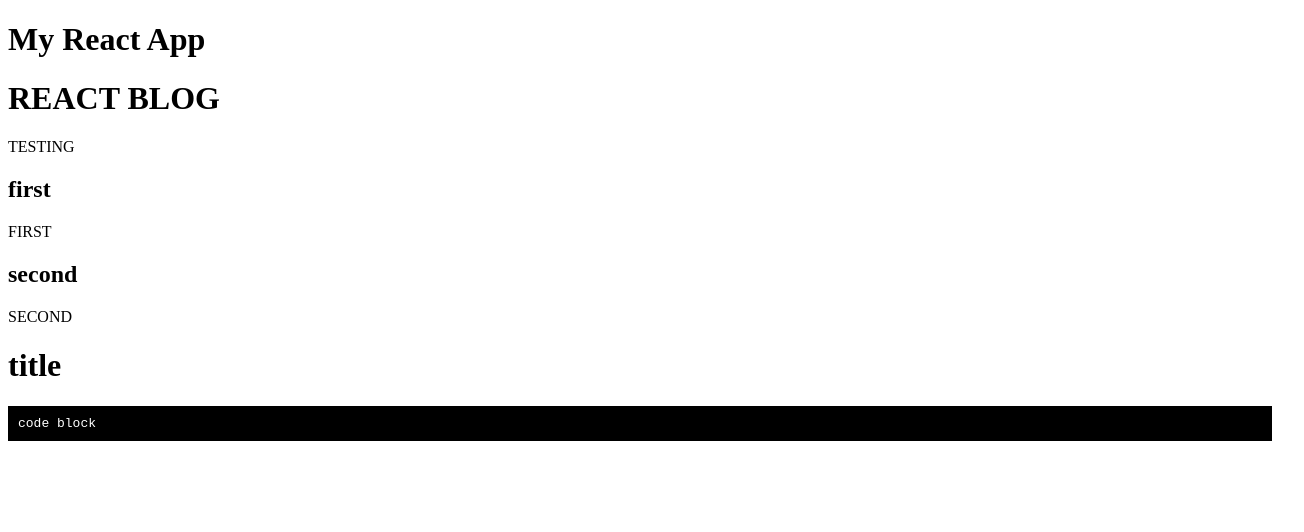
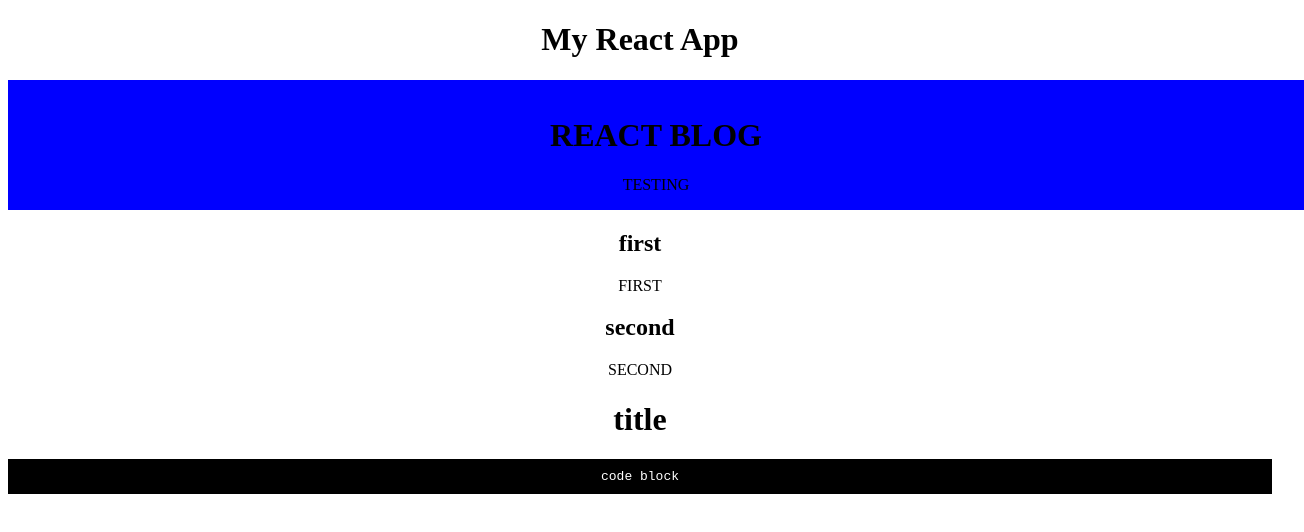
Before and after one commit to syleLim/react-blog, a React app: page / in a window 1280 px wide. Shown: the top 532 px of the page, 1304 px wide, since content can reach past the window. Built offline with nearby package versions, Linux system fonts and the light colour scheme.

Commit message:
styled-component add
make style

```diff
--- a/src/component/App.js
+++ b/src/component/App.js
@@ -2,8 +2,13 @@ import React from 'react'
 import Page from './Page.js'
 import List from './List.js'
 import Md from './Md.js'
+import styled , { css } from 'styled-components'
 
-export default class App extends React.Component {
+const Main = styled.div`
+    text-align: center;
+`;
+
+class App extends React.Component {
     constructor(props)
     {
         super (props);
@@ -15,16 +20,17 @@ export default class App extends React.Component {
         };
     };
 
-
     render() {
         const { posts } = this.state;
         return(
-            <div>
+            <Main>
                 <h1>My React App</h1>
                 <Page>TESTING</Page>
                 <List posts={posts} />
                 <Md />
-            </div>
+            </Main>
         )
     };
 }
+
+export default App;
--- a/src/component/Page.js
+++ b/src/component/Page.js
@@ -1,11 +1,13 @@
 import React from 'react'
+import styled, { css } from 'styled-components'
+import { PageCss } from '../style/style.js'
 
 const Page = ({children}) => {
     return (
-        <div>
+        <PageCss>
             <h1>REACT BLOG</h1>
             <div>{children}</div>
-        </div>
+        </PageCss>
     )
 }
 
--- /dev/null
+++ b/src/style/style.js
@@ -0,0 +1,16 @@
+import styled, { css } from 'styled-components'
+
+const Main = styled.div`
+    backgrond: black;
+    text-align: center;
+`;
+
+const PageCss = styled.div`
+    background: blue;
+    width: 100%;
+    height: 100%;
+    padding: 1rem;
+    float: center;
+`;
+
+export {Main, PageCss};
```
Also changed, not shown: 1 other file (tests, documents, lock files or other folders).
